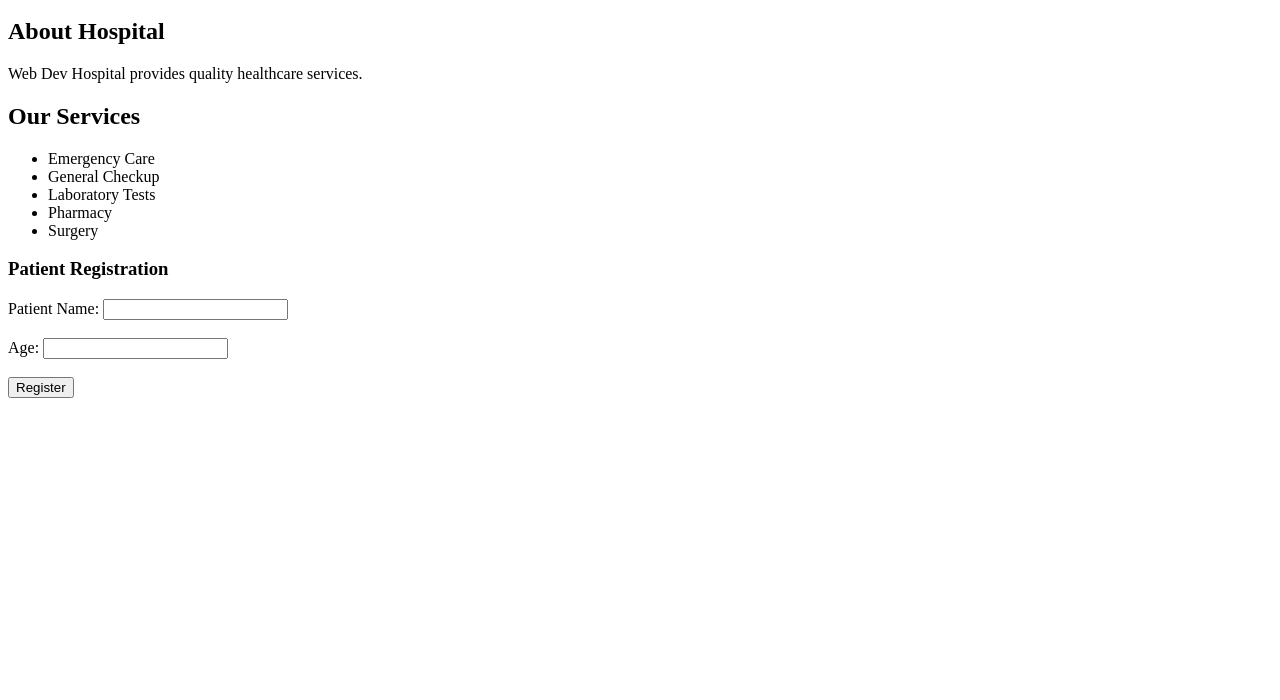
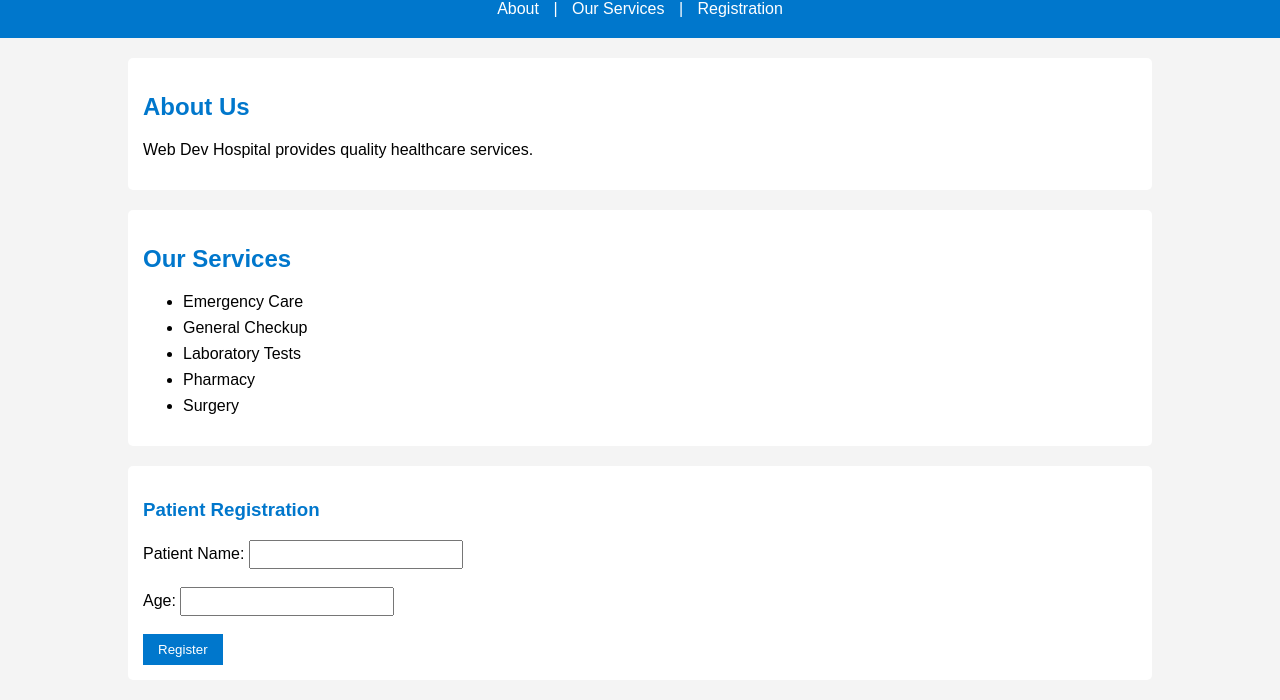
Before and after one commit to PARMAN9/Hospital-Management-System, a plain HTML site: page index.html in a window 1280 px wide. Shown: the part 100-800 px from the top of the page. Drawn offline with Linux system fonts and the light colour scheme.

Commit message:
Update index.html

```diff
--- a/index.html
+++ b/index.html
@@ -2,27 +2,22 @@
 <html>
 
 <head>
-    <title>Hospital Management System</title>
+    <title>Hospital management system </title>
+    <link rel="stylesheet" href="style.css">
 </head>
 
 <body>
     <header>
         <h1> Web Dev Hospital</h1>
-
-        <nav>
-            <a href="#about">About</a> |
+        <nav> <a href="#about">About</a> |
+            <a href="#services">Our Services</a> |
             <a href="#register">Registration</a>
         </nav>
     </header>
-
     <main>
-
         <section id="about">
-            <h2>About Hospital</h2>
-            <p>
-                Web Dev Hospital provides quality healthcare services.
-
-            </p>
+            <h2>About Us</h2>
+            <p>Web Dev Hospital provides quality healthcare services.</p>
         </section>
         <section id="services">
             <h2>Our Services</h2>
@@ -34,25 +29,18 @@
                 <li>Surgery</li>
             </ul>
         </section>
-
         <section id="register">
             <h3>Patient Registration</h3>
-
             <form action="/register" method="POST">
-
                 <label>Patient Name:</label>
-                <input type="text" name="name">
-                <br><br>
-
+                <input type="text" name="name"> <br><br>
                 <label>Age:</label>
-                <input type="number" name="age">
-                <br><br>
-
+                <input type="number" name="age"> <br><br>
                 <input type="submit" value="Register">
-
+            </form>
         </section>
     </main>
-    </form>
+
 
 </body>
 
```
